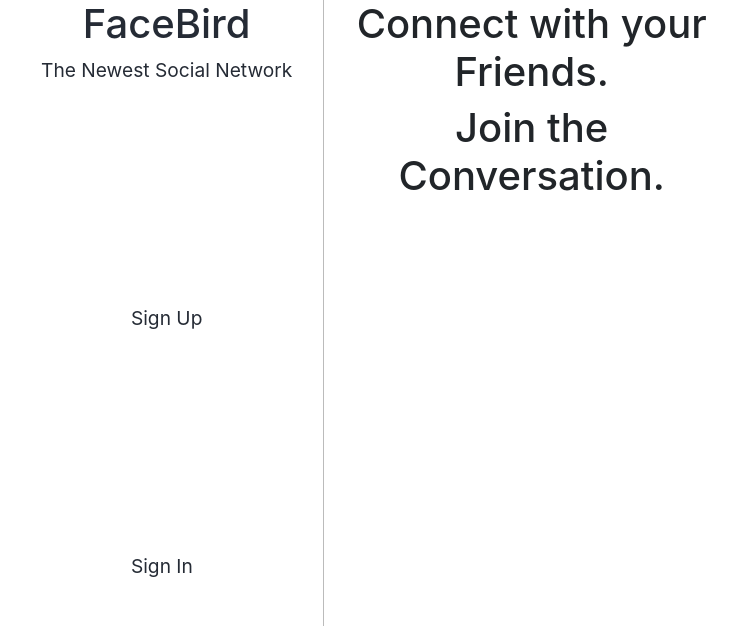
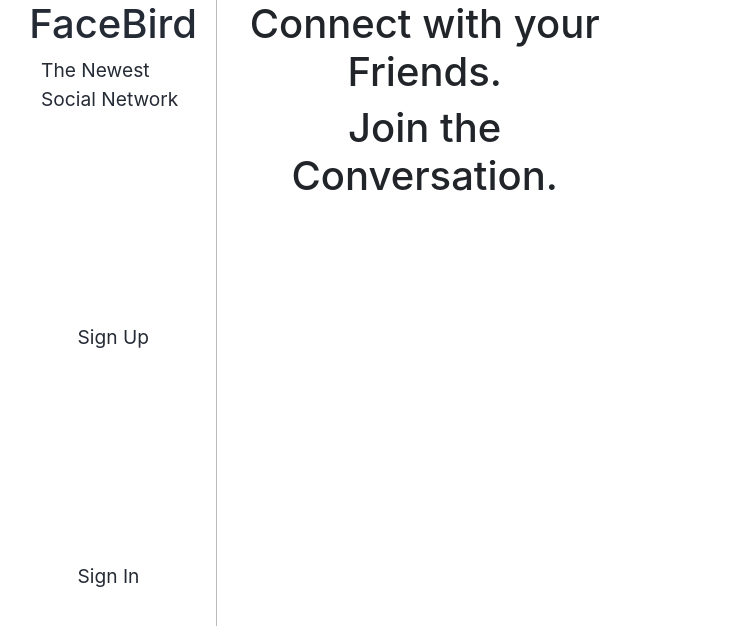
Before and after one commit to KingNaranja/FaceBird-2, a React app: page / in a window 1280 px wide. Shown: the top 626 px of the page, without its empty margins (5-742 px from the left). Built offline with nearby package versions, Linux system fonts and the light colour scheme.

Commit message:
replace bootstrap with react bootstrap components

```diff
--- a/src/App.js
+++ b/src/App.js
@@ -19,7 +19,7 @@ import Profile from './profile/components/Profile'
 
 // posts context provider
 import { PostProvider } from './post/components/PostProvider'
-
+import { Container, Row, Col } from 'react-bootstrap'
 
 class App extends Component {
   constructor () {
@@ -52,15 +52,18 @@ class App extends Component {
     const { flashMessage, flashType, user } = this.state
 
     return (
-      <div className='container'>
-        <div className="row no-gutters">
+      <Container fluid>
+        <Row noGutters >
           <React.Fragment>
+            <Col md={3}  >
+              <Header user={user} />
+              {flashMessage && <h3 className={flashType}>{flashMessage}</h3>}
+            </Col>
 
-            <Header className='col-md-3' user={user} />
-            {flashMessage && <h3 className={flashType}>{flashMessage}</h3>}
 
             <PostProvider user={user}>
-              <main className='main text-center col-md-6' >
+              <Col md={6} >
+                <main className='main text-center mx-auto' >
                   {/* Routes */}
                   <Route exact path='/' component={Home}/>
                   <Route path='/sign-up' render={() => (
@@ -82,14 +85,16 @@ class App extends Component {
                     <Profile className='' flash={this.flash} getUser={this.getUser} user={user}/>
                   )} />
                 </main>
+              </Col>
+
             </PostProvider>
 
           </React.Fragment>
 
-        </div>
+        </Row>
 
 
-      </div>
+      </Container>
 
     )
   }
```
Lines whose indentation alone changed are shown as unchanged.
